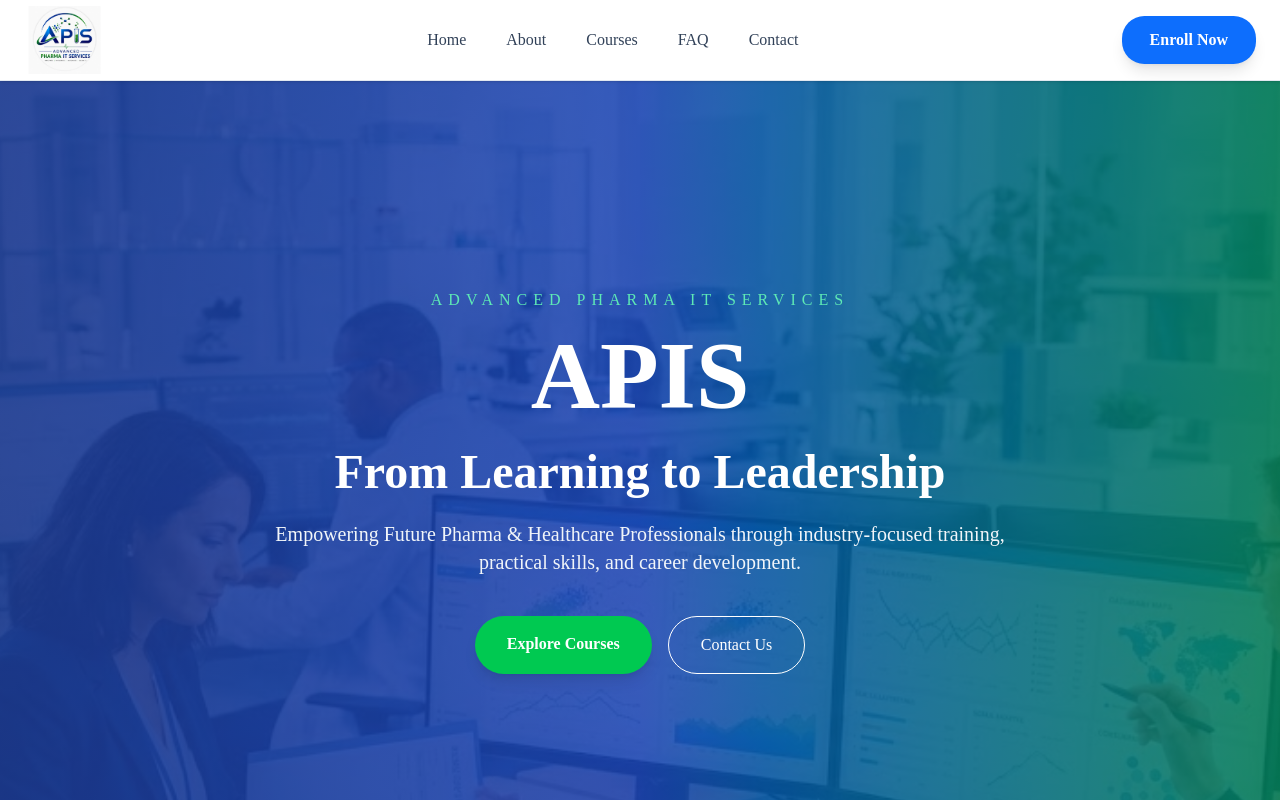
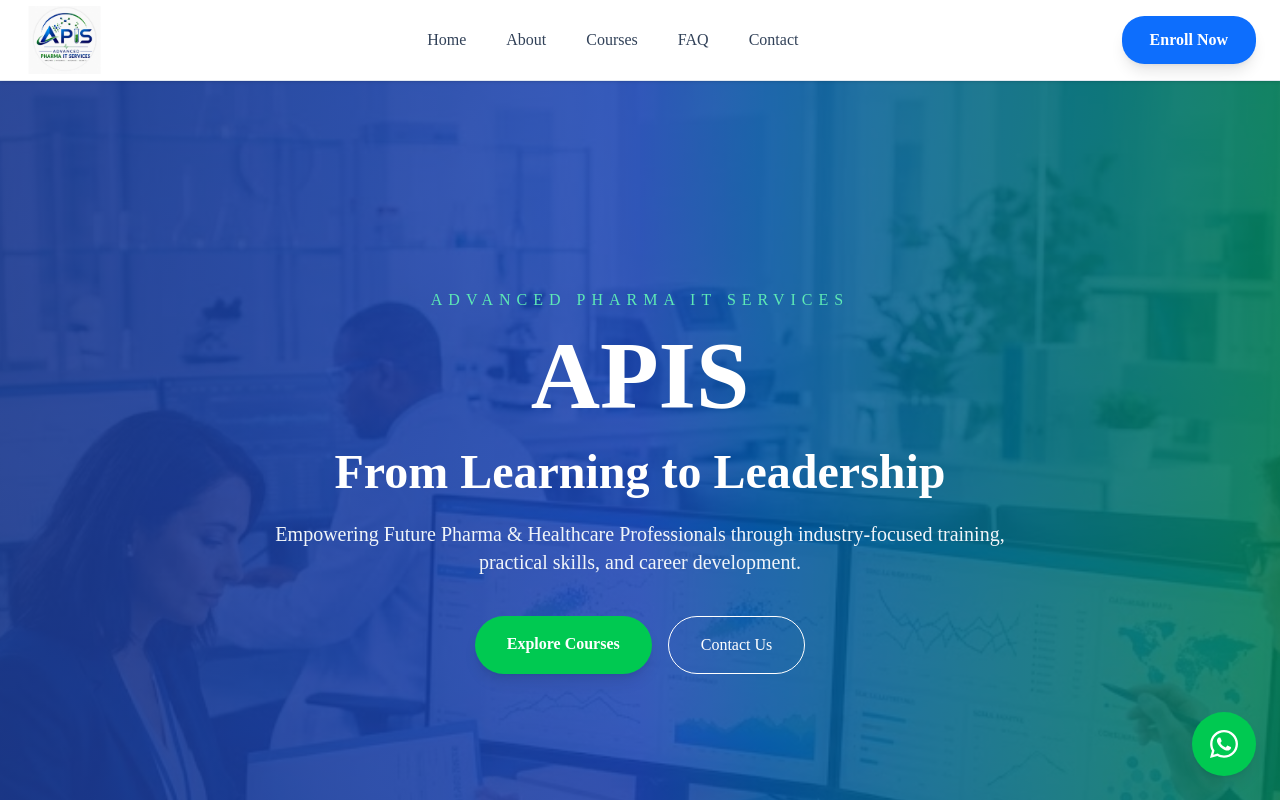
Before and after one commit to saikrishna1235/apis-website, a Next.js app: page / in a window 1280 px wide. Shown: the top 800 px of the page. Built offline with nearby package versions, Linux system fonts and the light colour scheme.

Commit message:
Updating

```diff
--- a/package.json
+++ b/package.json
@@ -17,6 +17,7 @@
     "radix-ui": "^1.6.0",
     "react": "19.2.4",
     "react-dom": "19.2.4",
+    "react-icons": "^5.6.0",
     "shadcn": "^4.11.0",
     "tailwind-merge": "^3.6.0",
     "tw-animate-css": "^1.4.0"
--- a/src/app/layout.tsx
+++ b/src/app/layout.tsx
@@ -2,6 +2,7 @@ import type { Metadata } from "next";
 import "./globals.css";
 import Navbar from "@/components/layout/navbar";
 import Footer from "@/components/layout/footer";
+import WhatsAppButton from "@/components/layout/WhatsAppButton";
 export const metadata: Metadata = {
   title: {
     default: "APIS Healthcare | Pharma & Healthcare Training Institute",
@@ -77,6 +78,15 @@ export default function RootLayout({
       {children}
 
       <Footer />
+      <body>
+  <Navbar />
+
+  {children}
+
+  <Footer />
+
+  <WhatsAppButton />
+</body>
     </body>
   </html>
 );
--- /dev/null
+++ b/src/components/layout/WhatsAppButton.tsx
@@ -0,0 +1,19 @@
+"use client";
+
+import { FaWhatsapp } from "react-icons/fa";
+
+export default function WhatsAppButton() {
+  const phoneNumber = "91XXXXXXXXXX"; // Replace with your number
+
+  return (
+    <a
+      href={`https://wa.me/${phoneNumber}?text=Hi%20APIS%20Healthcare,%20I%20would%20like%20to%20know%20more%20about%20your%20courses.`}
+      target="_blank"
+      rel="noopener noreferrer"
+      className="fixed bottom-6 right-6 z-50 bg-green-500 text-white p-4 rounded-full shadow-lg hover:scale-110 transition-transform"
+      aria-label="WhatsApp Chat"
+    >
+      <FaWhatsapp size={32} />
+    </a>
+  );
+}
```
Also changed, not shown: 1 other file (tests, documents, lock files or other folders).
